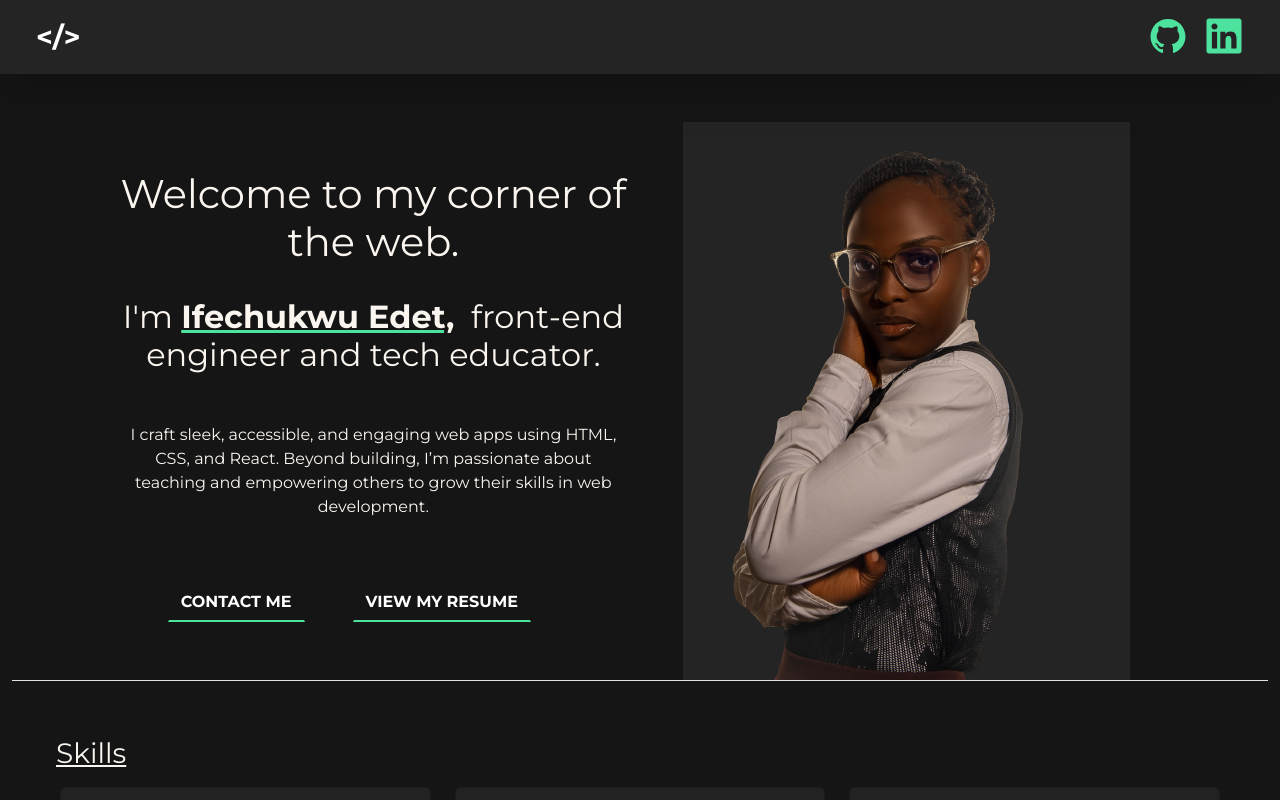
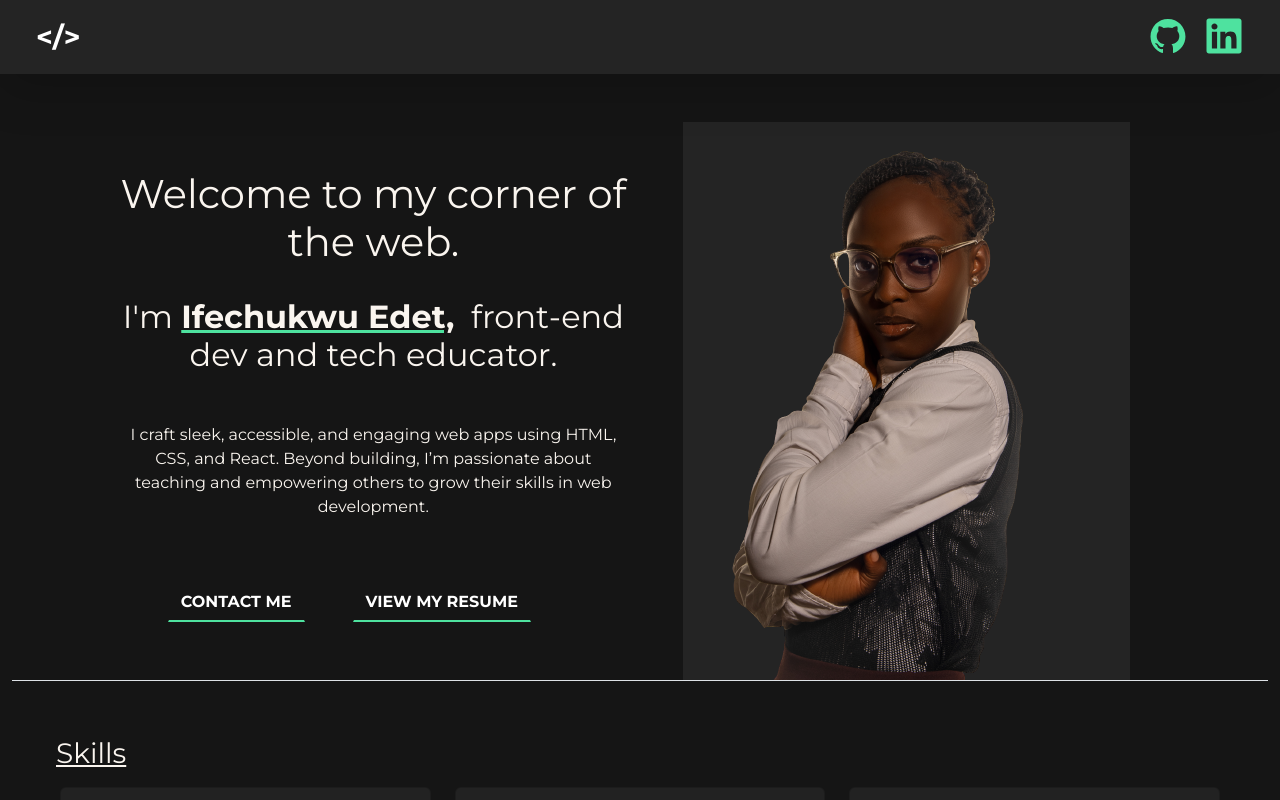
Before and after one commit to ifechiglory/portfolio, a React (Vite) app: page / in a window 1280 px wide. Shown: the top 800 px of the page. Built offline with nearby package versions, Linux system fonts and the light colour scheme.

Commit message:
update hero text

```diff
--- a/src/components/Folio.jsx
+++ b/src/components/Folio.jsx
@@ -25,7 +25,7 @@ const Folio = () => {
             <span className="text-decoration-underline underline fw-bold">
               Ifechukwu Edet,
             </span>
-             &nbsp; front-end engineer and tech educator.
+             &nbsp; front-end dev and tech educator.
           </h2>
           <p className="fs-6 mt-xl-5 mt-lg-3 mt-md-3">
             I craft sleek, accessible, and engaging web apps using HTML, CSS,
```
